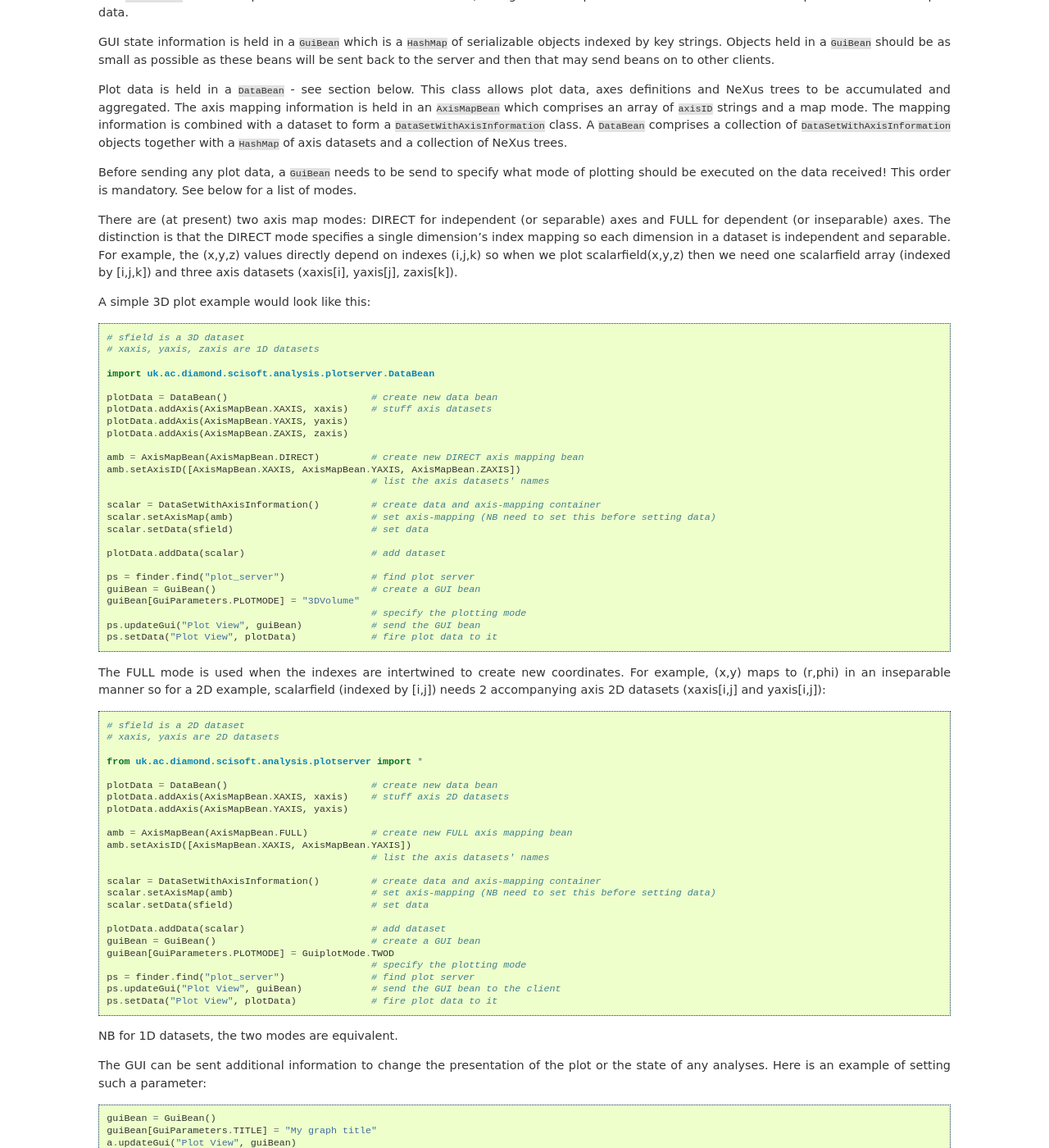
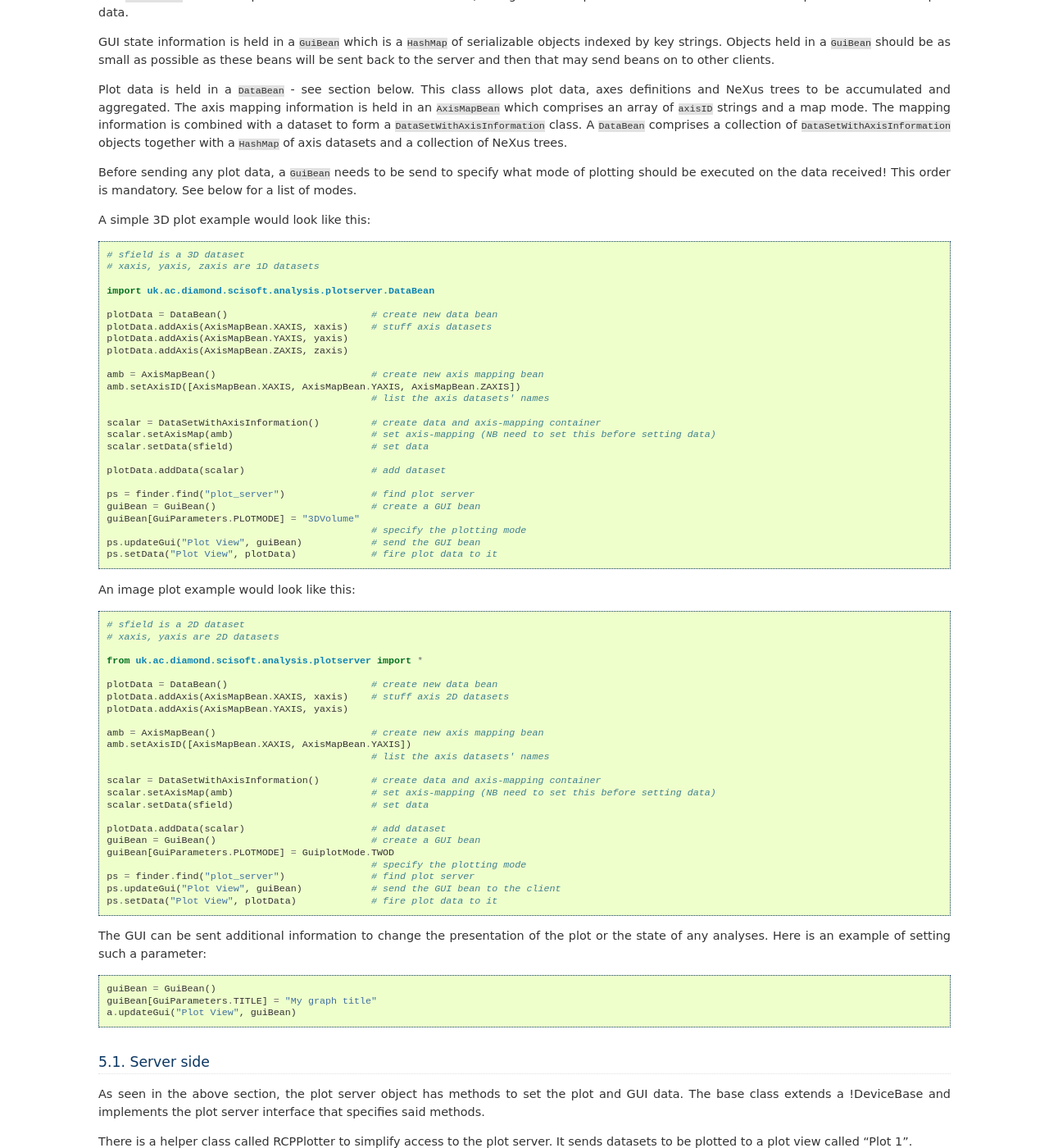
Before and after one commit to DawnScience/dawn-doc, a Sphinx documentation site: the page built from org.dawnsci.documentation.developer/source/plotting.rst, in a window 1280 px wide and 1400 px high, scrolled down 411 px. Shown: the whole window at 82% size. Built offline with Sphinx 7.4.7, drawn with Linux system fonts in a browser that asks for light colours.

Commit message:
Removed use of axis bean map mode

```diff
--- a/org.dawnsci.documentation.developer/source/plotting.rst
+++ b/org.dawnsci.documentation.developer/source/plotting.rst
@@ -36,13 +36,6 @@ Before sending any plot data, a ``GuiBean`` needs to be send to specify what
 mode of plotting should be executed on the data received! This order is
 mandatory. See below for a list of modes.
 
-There are (at present) two axis map modes: DIRECT for independent (or separable)
-axes and FULL for dependent (or inseparable) axes. The distinction is that the
-DIRECT mode specifies a single dimension's index mapping so each dimension in a
-dataset is independent and separable. For example, the (x,y,z) values directly
-depend on indexes (i,j,k) so when we plot scalarfield(x,y,z) then we need one
-scalarfield array (indexed by [i,j,k]) and three axis datasets (xaxis[i], yaxis[j], zaxis[k]).
-
 A simple 3D plot example would look like this::
 
     # sfield is a 3D dataset
@@ -55,7 +48,7 @@ A simple 3D plot example would look like this::
     plotData.addAxis(AxisMapBean.YAXIS, yaxis)
     plotData.addAxis(AxisMapBean.ZAXIS, zaxis)
 
-    amb = AxisMapBean(AxisMapBean.DIRECT)         # create new DIRECT axis mapping bean
+    amb = AxisMapBean()                           # create new axis mapping bean
     amb.setAxisID([AxisMapBean.XAXIS, AxisMapBean.YAXIS, AxisMapBean.ZAXIS])
                                                   # list the axis datasets' names
 
@@ -72,10 +65,7 @@ A simple 3D plot example would look like this::
     ps.updateGui("Plot View", guiBean)            # send the GUI bean
     ps.setData("Plot View", plotData)             # fire plot data to it
 
-The FULL mode is used when the indexes are intertwined to create new
-coordinates. For example, (x,y) maps to (r,phi) in an inseparable manner so for
-a 2D example, scalarfield (indexed by [i,j]) needs 2 accompanying axis 2D
-datasets (xaxis[i,j] and yaxis[i,j])::
+An image plot example would look like this::
 
     # sfield is a 2D dataset
     # xaxis, yaxis are 2D datasets
@@ -86,7 +76,7 @@ datasets (xaxis[i,j] and yaxis[i,j])::
     plotData.addAxis(AxisMapBean.XAXIS, xaxis)    # stuff axis 2D datasets
     plotData.addAxis(AxisMapBean.YAXIS, yaxis)
 
-    amb = AxisMapBean(AxisMapBean.FULL)           # create new FULL axis mapping bean
+    amb = AxisMapBean()                           # create new axis mapping bean
     amb.setAxisID([AxisMapBean.XAXIS, AxisMapBean.YAXIS])
                                                   # list the axis datasets' names
 
@@ -101,8 +91,6 @@ datasets (xaxis[i,j] and yaxis[i,j])::
     ps = finder.find("plot_server")               # find plot server
     ps.updateGui("Plot View", guiBean)            # send the GUI bean to the client
     ps.setData("Plot View", plotData)             # fire plot data to it
-
-NB for 1D datasets, the two modes are equivalent.
 
 The GUI can be sent additional information to change the presentation of the
 plot or the state of any analyses. Here is an example of setting such a parameter::
```
